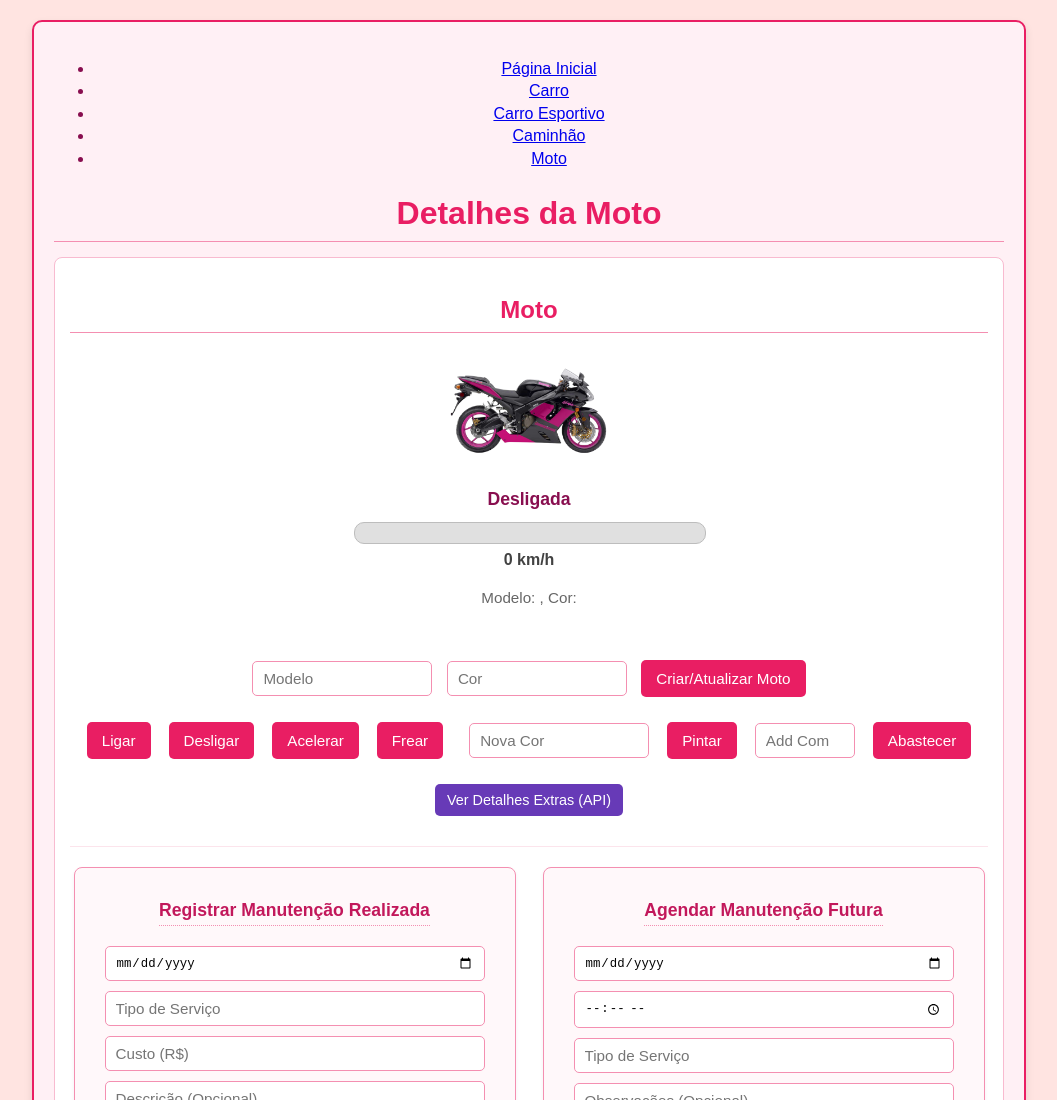
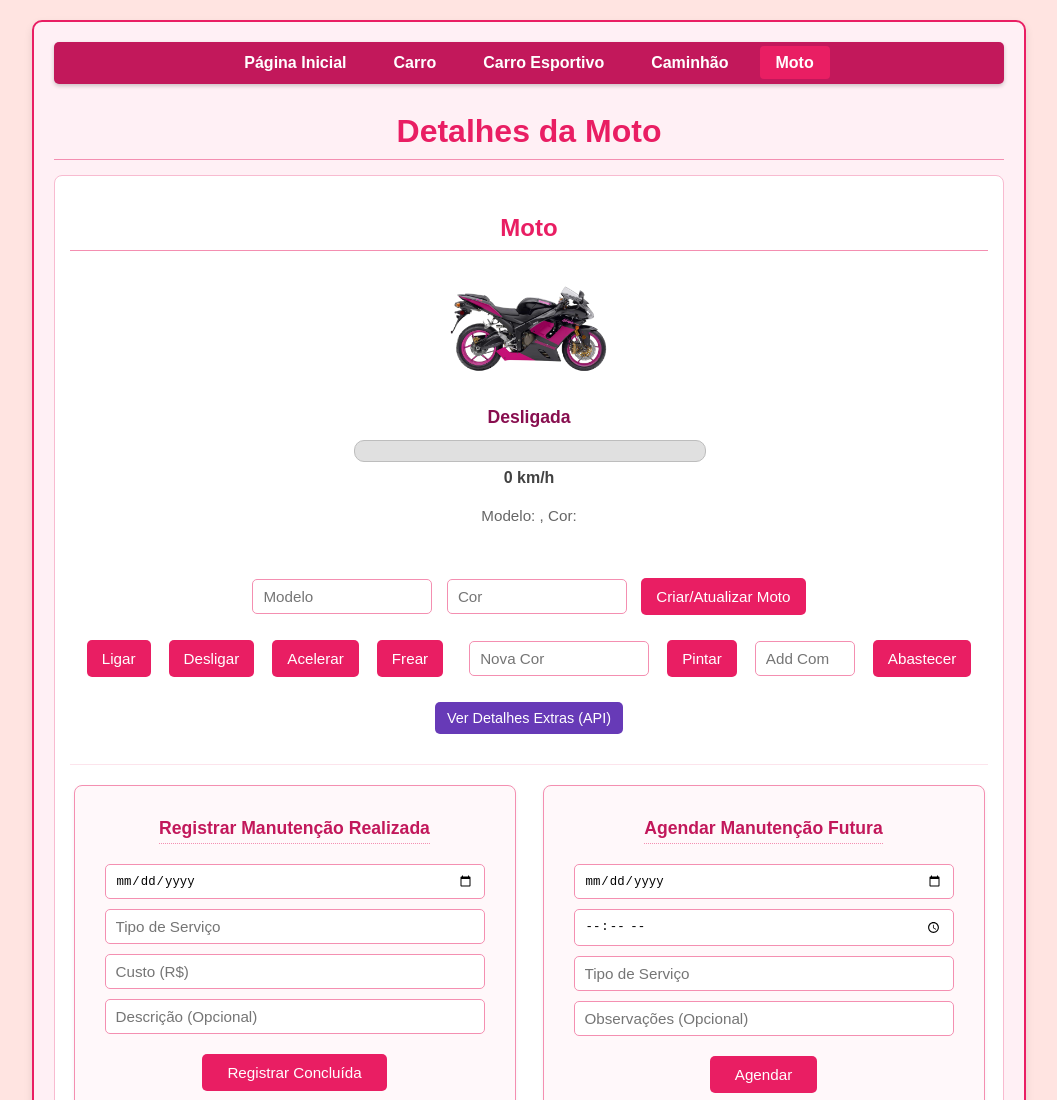
Before and after one commit to KamillaMariaR/Garagem_Interativa, a website: page public/detalhes_moto.html in a window 1280 px wide. Shown: the top 1100 px of the page, without its empty margins (111-1168 px from the left). Drawn offline with Linux system fonts and the light colour scheme.

Commit message:
Update style.css

```diff
--- a/public/style.css
+++ b/public/style.css
@@ -1021,3 +1021,34 @@ input[type="time"]:focus {
     margin: 0;
     min-height: 54px;
 }
+/* style.css - Adicionar no final */
+
+nav.main-nav {
+    background-color: #c2185b; /* Cor principal escura */
+    padding: 10px 0;
+    margin-bottom: 25px;
+    border-radius: 5px;
+    box-shadow: 0 2px 4px rgba(0,0,0,0.2);
+}
+
+nav.main-nav ul {
+    list-style: none;
+    padding: 0;
+    margin: 0;
+    display: flex;
+    justify-content: center;
+    gap: 15px;
+}
+
+nav.main-nav a {
+    color: white;
+    text-decoration: none;
+    font-weight: bold;
+    padding: 8px 16px;
+    border-radius: 4px;
+    transition: background-color 0.2s ease;
+}
+
+nav.main-nav a:hover, nav.main-nav a.active {
+    background-color: #e91e63; /* Cor principal clara */
+}
```
